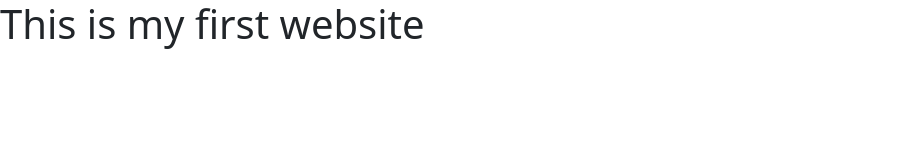
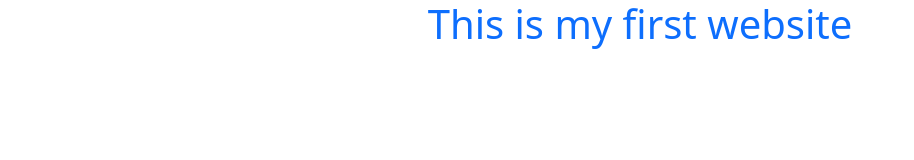
Before and after one commit to leonardyu20/Connor-is-a-penis, a plain HTML site: page index.html in a window 1280 px wide. Shown: the whole page, without its empty margins (0-914 px from the left). Drawn offline with nearby package versions, Linux system fonts and the light colour scheme.

Commit message:
Update index.html

```diff
--- a/index.html
+++ b/index.html
@@ -6,6 +6,6 @@
  <link href="https://cdn.jsdelivr.net/npm/bootstrap@5.3.3/dist/css/bootstrap.min.css" rel="stylesheet">
   </head>
   <body>
-    <h1>This is my first website</h1>
+    <h1 class="text-center text-primary">This is my first website</h1>
   </body>
 </html>
```
